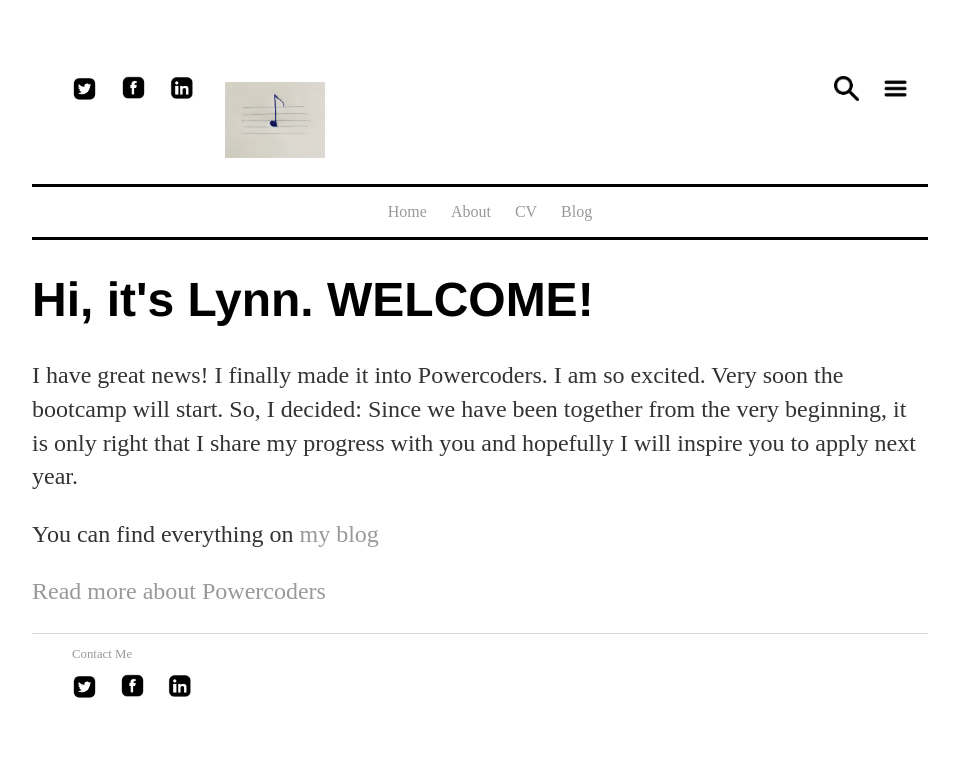
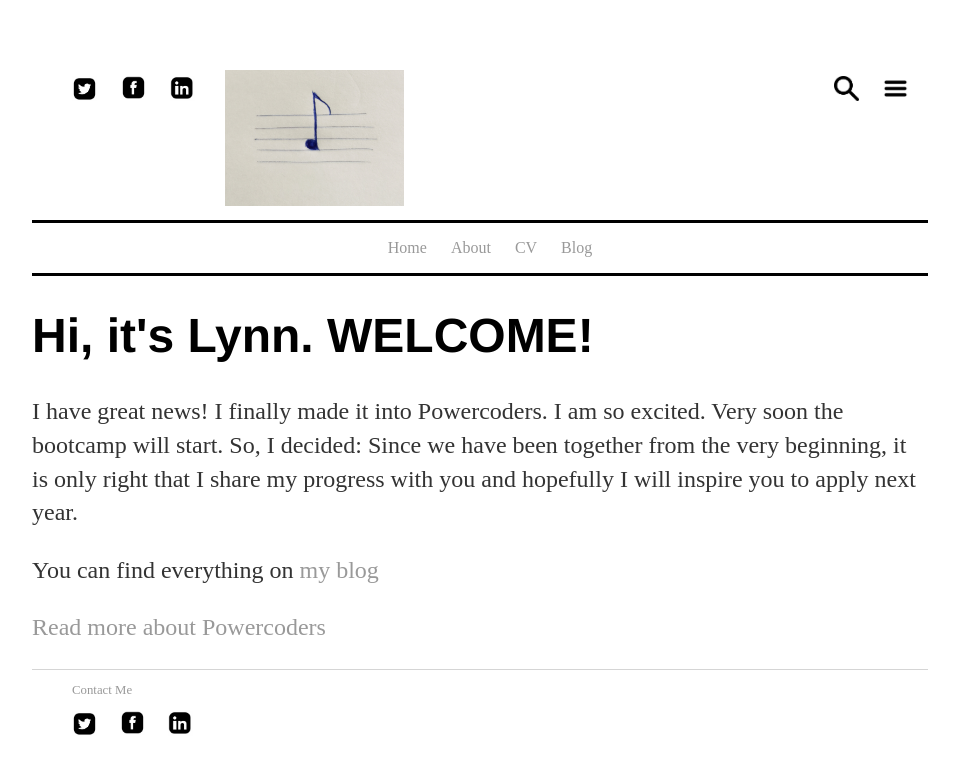
Before and after one commit to aineomugisha/aineomugisha.github.io, a Jekyll site: the page built from index.html, in a window 1280 px wide. Shown: the top 774 px of the page, without its empty margins (160-1119 px from the left). Built offline with Jekyll 4.4.1, drawn with Linux system fonts in a browser that asks for light colours.

Commit message:
Update main.css

```diff
--- a/css/main.css
+++ b/css/main.css
@@ -9,8 +9,8 @@ float:left;
 {
       display: inline-block;
     margin:0 auto;
-    width:100px;
-    height:100px;
+    width:20%;
+    height:20%;
   padding:10px;
 }
 .topsectionright
```
